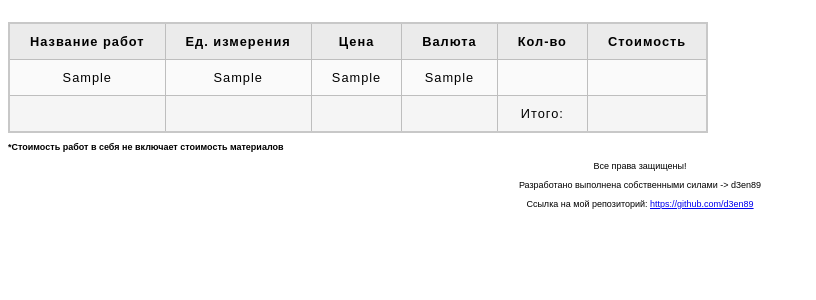
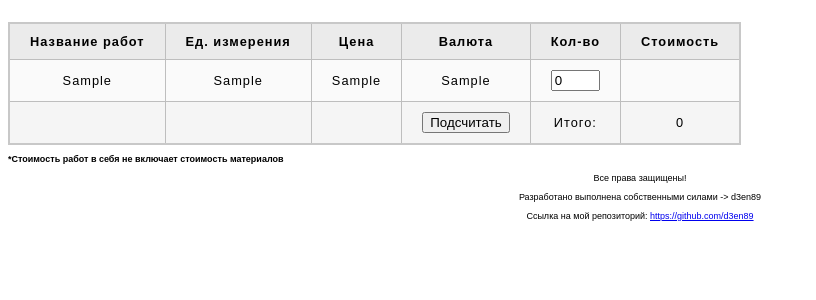
Before and after one commit to d3en89/installation_calculation, a Django app: template calc/templates/calc/index.html in a window 1280 px wide. Shown: the part 58-358 px from the top of the page, without its empty margins (0-816 px from the left). Run offline with Django 4.2, Linux system fonts and the light colour scheme; the template is opened without the code that fills it: most values are stand-ins (such as "Sample title", 1, 10 or a date in 2020).

Commit message:
added js, this script calc input cells

```diff
--- a/calc/static/css/minimal-table.css
+++ b/calc/static/css/minimal-table.css
@@ -43,3 +43,8 @@ footer {
   text-align: left;
   font-size: xx-small;
 }
+
+.pricelist{
+}
+
+#
--- /dev/null
+++ b/calc/static/js/calc.js
@@ -0,0 +1,22 @@
+// this code  enter sum when use button
+var sumBtn = document.querySelector('#plus');
+sumBtn.onclick = function() {
+  var table = document.querySelector('#pricelist');
+  var tds = table.querySelectorAll('input');
+  var quantity = table.querySelectorAll('span')
+  var sum = 0;
+  for (var i = 0; i < tds.length; i++) {
+    sum += Number(tds[i].value) * Number(quantity[i].innerHTML) ;
+    total.innerHTML = sum;
+  }
+}
+
+//
+//var table = document.querySelector('#pricelist');
+//var tds = table.querySelectorAll('input');
+//var quantity = table.querySelectorAll('span')
+//var sum = 0;
+//for (var i = 0; i < tds.length - 1; i++) {
+//	    sum += Number(tds[i].value) * Number(quantity[i].innerHTML) ;
+//    total.innerHTML = sum;
+//}
--- a/calc/templates/calc/index.html
+++ b/calc/templates/calc/index.html
@@ -15,7 +15,7 @@
         <link href="{% static 'css/minimal-table.css' %}" rel="stylesheet" type="text/css">
     </header>
 
-    <table>
+    <table id="pricelist">
 
         <tbody>
             <th>Название работ</th>
@@ -30,9 +30,9 @@
                  <tr>
                     <td> {{ name_work.1 }} </td>
                     <td> {{ name_work.3 }}  </td>
-                    <td> {{ name_work.4 }}  </td>
+                     <td> <span id="quantity" >{{ name_work.4 }}</span>  </td>
                     <td> {{ name_work.5 }} </td>
-                    <td> </td>
+                    <td> <input type="text " size="3" value="0" autocomplete='off'></td>
                     <td> </td>
                 </tr>
               {% endfor %}
@@ -40,9 +40,9 @@
             <td> </td>
             <td> </td>
             <td> </td>
-            <td> </td>
+            <td><button id="plus"> Подсчитать </button></td>
             <td>Итого:</td>
-            <td> </td>
+            <td><span id="total">0</span></td>
         </tbody>
 
     </table>
@@ -54,4 +54,9 @@
     </footer>
 
 </body>
+
+<script  text="text/javascript" src="{% static 'js/calc.js' %}"> </script>
+
+</script>
+
 </html>
```
Also changed, not shown: 1 other file.
